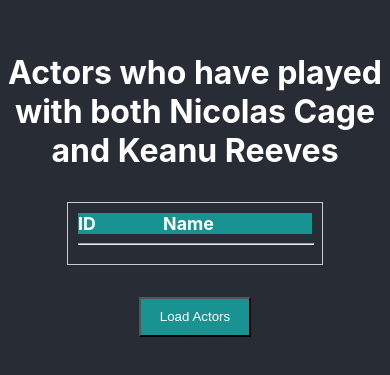
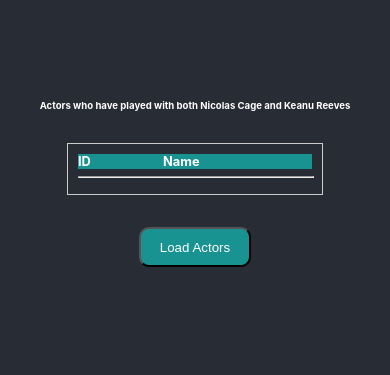
Before and after one commit to mnavai/actor-display-app, a React (Create React App) app: page / in a window 390 px wide. Shown: the part 243-618 px from the top of the page. Built offline with nearby package versions, Linux system fonts and the light colour scheme.

Commit message:
fixed responsiveness

```diff
--- a/src/App.css
+++ b/src/App.css
@@ -53,3 +53,19 @@
   width: 70%;
   text-align: left;
 }
+
+@media screen and (min-width:579px) and (max-width: 1180px) {
+  .heading {
+    font-size: 1.5rem;
+  }
+}
+
+@media screen and (max-width:578px){
+  .heading {
+    font-size: .6rem;
+    margin-bottom: 2rem;
+  }
+  .card{
+    font-size: .8rem;
+  }
+}
--- a/src/App.js
+++ b/src/App.js
@@ -70,7 +70,7 @@
 
   return (
     <div className="App">
-      <header className="App-header">
+      <div className="App-header">
           <h3 className='heading'>Actors who have played with both Nicolas Cage and Keanu Reeves</h3>
           <div className='card'>
             <div className='table'>
@@ -90,7 +90,7 @@
           <div className='btn'>
             <Button type="submit" className={btnClassName} onClick={handleClick}>Load Actors</Button>
           </div>
-      </header>
+      </div>
     </div>
   );
 }
--- a/src/component/Button/Button.css
+++ b/src/component/Button/Button.css
@@ -4,6 +4,7 @@
     height: 2.5rem;
     margin-top: 2rem;
     color: white;
+    border-radius: 10px;
 }
 .submit-btn.clicked{
     background-color: #bc0c8d;
```
